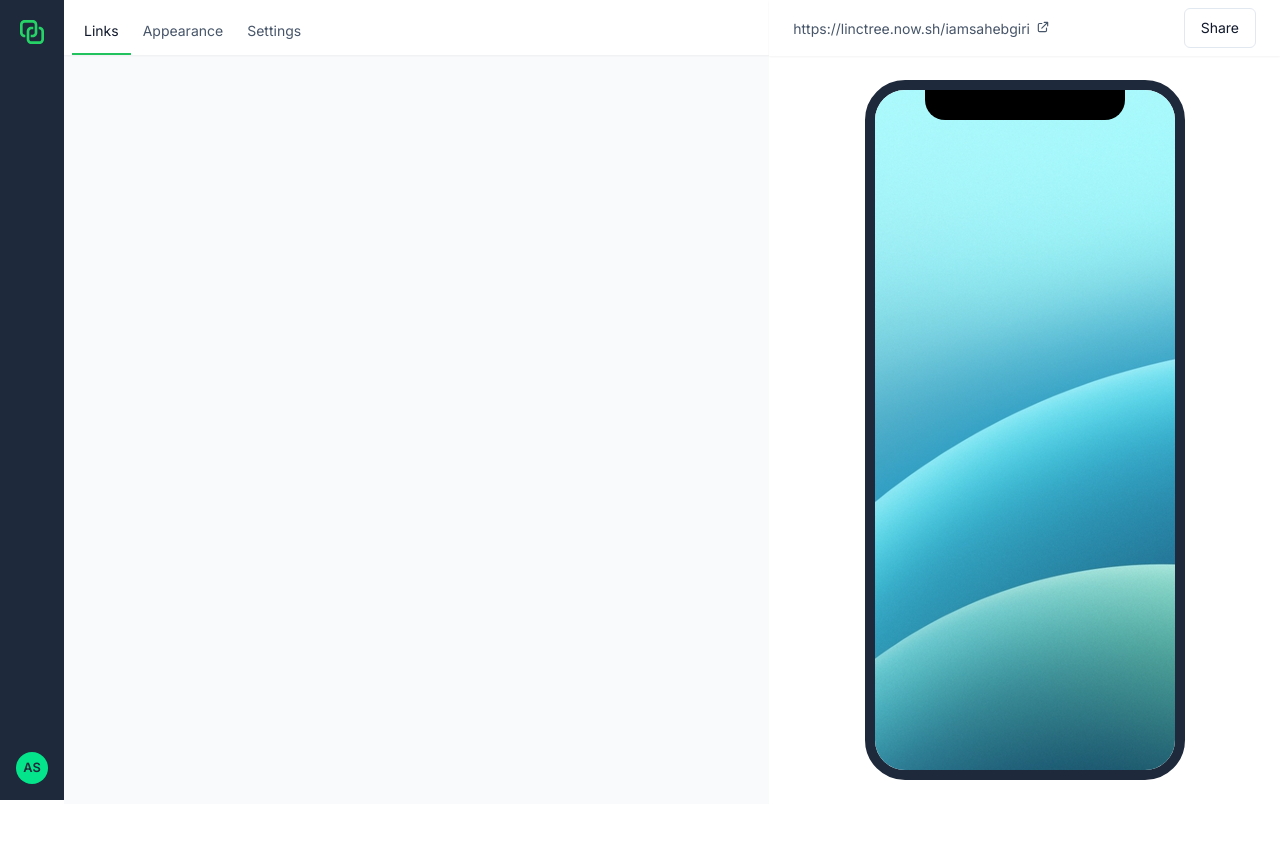
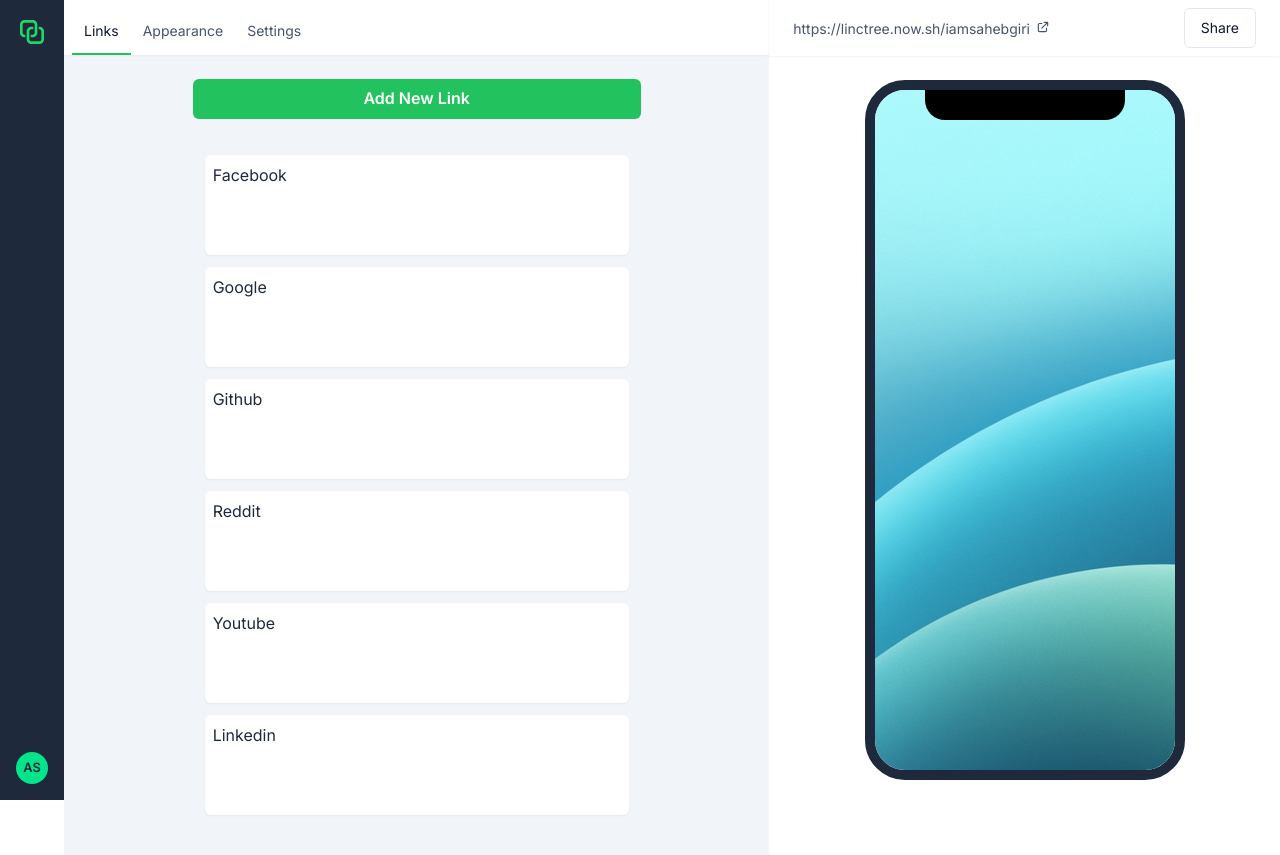
Before and after one commit to iamsahebgiri/linctree, a Next.js app: page /dashboard in a window 1280 px wide. Before the commit the page ends 804 px from the top, so only its background shows below. Built offline with nearby package versions, Linux system fonts and the light colour scheme.

Commit message:
draggable component has been added

```diff
--- a/components/DashboardShell.js
+++ b/components/DashboardShell.js
@@ -67,7 +67,7 @@
         </Flex>
       </Flex>
 
-      <Flex ml={[0, '64px']} mt={['64px', 0]} minH="100vh" bg="gray.50">
+      <Flex ml={[0, '64px']} mt={['64px', 0]} minH="100vh" bg="gray.100">
         <Box width={['100%', '100%', '58%']}>
           <Flex bg="white" shadow="sm" px={2} pt={2}>
             {navs.map((nav) => (
--- /dev/null
+++ b/components/DraggableLinks.js
@@ -0,0 +1,65 @@
+import { useState } from 'react';
+import { DragDropContext, Droppable, Draggable } from 'react-beautiful-dnd';
+import { Box } from '@chakra-ui/react';
+
+const reorder = (list, startIndex, endIndex) => {
+  const result = Array.from(list);
+  const [removed] = result.splice(startIndex, 1);
+  result.splice(endIndex, 0, removed);
+  return result;
+};
+
+const DraggableLinks = ({ data }) => {
+  const [state, setState] = useState(data);
+
+  const onDragEnd = (result) => {
+    if (!result.destination) {
+      return;
+    }
+
+    if (result.destination.index === result.source.index) {
+      return;
+    }
+    const items = reorder(state, result.source.index, result.destination.index);
+    setState(items);
+  };
+  return (
+    <DragDropContext onDragEnd={onDragEnd}>
+      <Droppable droppableId="list">
+        {(provided, snapshot) => (
+          <Box ref={provided.innerRef} {...provided.droppableProps}>
+            <Box p={3} pb={1}>
+              {state.map((item, index) => (
+                <Draggable
+                  key={item.id}
+                  draggableId={item.id.toString()}
+                  index={index}
+                >
+                  {(provided, snapshot) => (
+                    <Box
+                      ref={provided.innerRef}
+                      {...provided.draggableProps}
+                      {...provided.dragHandleProps}
+                      key={item.id}
+                      h="100px"
+                      p={2}
+                      mb={3}
+                      bg="white"
+                      rounded="md"
+                      shadow={snapshot.isDragging ? 'md' : 'sm'}
+                    >
+                      {item.name}
+                    </Box>
+                  )}
+                </Draggable>
+              ))}
+              {provided.placeholder}
+            </Box>
+          </Box>
+        )}
+      </Droppable>
+    </DragDropContext>
+  );
+};
+
+export default DraggableLinks;
--- a/package.json
+++ b/package.json
@@ -14,6 +14,7 @@
     "framer-motion": "^3.2.2-rc.1",
     "next": "^10.0.5",
     "react": "^17.0.1",
+    "react-beautiful-dnd": "^13.0.0",
     "react-dom": "^17.0.1",
     "react-icons": "^4.1.0"
   },
--- a/pages/_document.js
+++ b/pages/_document.js
@@ -1,6 +1,14 @@
 import Document, { Html, Head, Main, NextScript } from 'next/document';
+import { resetServerContext } from 'react-beautiful-dnd';
 
 class MyDocument extends Document {
+  static async getInitialProps(ctx) {
+    const page = await ctx.renderPage();
+    const initialProps = await Document.getInitialProps(ctx);
+    resetServerContext();
+    return { ...initialProps, ...page };
+  }
+
   render() {
     return (
       <Html lang="en">
--- a/pages/dashboard.js
+++ b/pages/dashboard.js
@@ -1,117 +1,30 @@
-import React, { useEffect } from 'react';
-import {
-  Avatar,
-  Box,
-  Button,
-  Flex,
-  Link,
-  Menu,
-  MenuButton,
-  MenuGroup,
-  MenuItem,
-  MenuList,
-  Icon
-} from '@chakra-ui/react';
-import { FcSettings, FcStackOfPhotos, FcLink } from 'react-icons/fc';
-import { HiOutlineExternalLink } from 'react-icons/hi';
-import { LincTreeFavIcon } from '@/components/LincTree';
-import NavItem from '@/components/NavItem';
-import PhoneMockup from '@/components/PhoneMockup';
+import { Button, Flex, Box, Stack } from '@chakra-ui/react';
+import DashboardShell from '@/components/DashboardShell';
+import DraggableLinks from '@/components/DraggableLinks';
 
-const Dashboard = (props) => {
-  const navs = [
-    {
-      name: 'Links',
-      icon: FcLink,
-      href: 'dashboard'
-    },
-    {
-      name: 'Appearance',
-      icon: FcStackOfPhotos,
-      href: 'appearance'
-    },
-    {
-      name: 'Settings',
-      icon: FcSettings,
-      href: 'settings'
-    }
-  ];
+const DataFromBackend = [
+  { id: 'gzm10coxqss', name: 'Facebook' },
+  { id: 'u3nir51t8hk', name: 'Google' },
+  { id: 'cvmyi5bkfj5', name: 'Github' },
+  { id: '9ailtmuoa58', name: 'Reddit' },
+  { id: 'if8r6fvt9j', name: 'Youtube' },
+  { id: 'k5tjew3uf5n', name: 'Linkedin' }
+];
+
+const Dashboard = () => {
   return (
-    <Box>
-      <Flex position="fixed">
-        <Flex
-          width={['100vw', '64px']}
-          flexDir={['row', 'column']}
-          py="4"
-          px={['4', 0]}
-          height={['64px', '100vh']}
-          bg="gray.800"
-          alignItems="center"
-          justifyContent="space-between"
-        >
-          <LincTreeFavIcon h={8} width={8} />
-          <Menu>
-            <MenuButton>
-              <Avatar size="sm" name="Amit Sahu" src="" />
-            </MenuButton>
-            <MenuList>
-              <MenuGroup title="Account">
-                <MenuItem fontSize="sm">Settings</MenuItem>
-                <MenuItem fontSize="sm">Sign Out</MenuItem>
-              </MenuGroup>
-            </MenuList>
-          </Menu>
+    <DashboardShell>
+      <Flex p={[2, 6]}>
+        <Flex width={['100%', 'md']} margin="0 auto" direction="column">
+          <Button isFullWidth colorScheme="whatsapp" mb={[2, 6]}>
+            Add New Link
+          </Button>
+          <Box>
+            <DraggableLinks data={DataFromBackend} />
+          </Box>
         </Flex>
       </Flex>
-
-      <Flex ml={[0, '64px']} mt={['64px', 0]} minH="100vh" bg="gray.50">
-        <Box width={['100%', '100%', '58%']}>
-          <Flex bg="white" shadow="sm" px={2} pt={2}>
-            {navs.map((nav) => (
-              <NavItem key={nav.href} nav={nav}>
-                {nav.name}
-              </NavItem>
-            ))}
-          </Flex>
-          <Flex>{props.children}</Flex>
-        </Box>
-        <Box
-          width={['0', '42%']}
-          bg="white"
-          display={['none', 'none', 'block']}
-        >
-          <Flex
-            bg="white"
-            shadow="sm"
-            py={2}
-            px={6}
-            justifyContent="space-between"
-            alignItems="center"
-          >
-            <Link
-              fontSize="sm"
-              color="gray.600"
-              href="https://chakra-ui.com"
-              isExternal
-            >
-              https://linctree.now.sh/iamsahebgiri
-              <Icon as={HiOutlineExternalLink} mx="6px" />
-            </Link>
-            <Button
-              color="gray.900"
-              variant="outline"
-              fontSize="sm"
-              fontWeight="normal"
-            >
-              Share
-            </Button>
-          </Flex>
-          <Flex justifyContent="center" py={6}>
-            <PhoneMockup />
-          </Flex>
-        </Box>
-      </Flex>
-    </Box>
+    </DashboardShell>
   );
 };
 
```
Also changed, not shown: pages/index.js (+3 -4 lines), pages/settings.js (added, +7 -0 lines), 1 other file (tests, documents, lock files or other folders).
